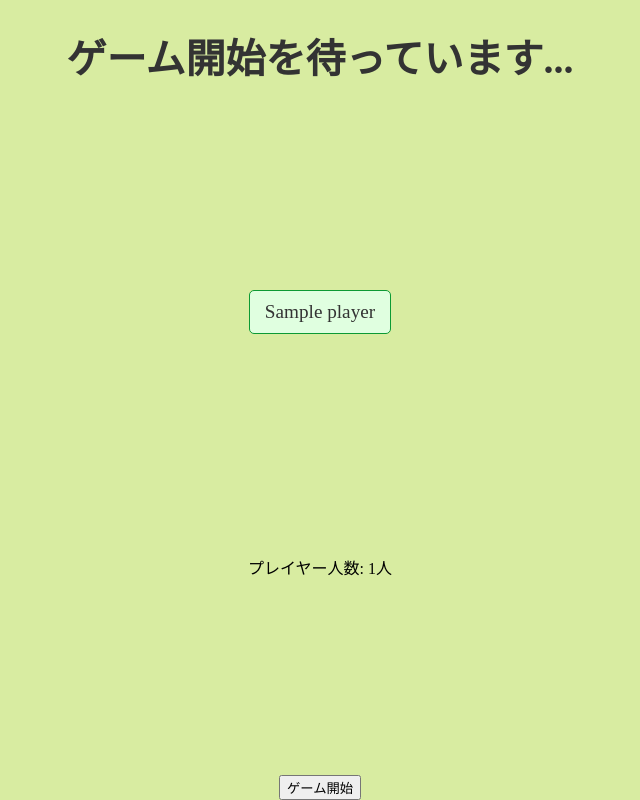
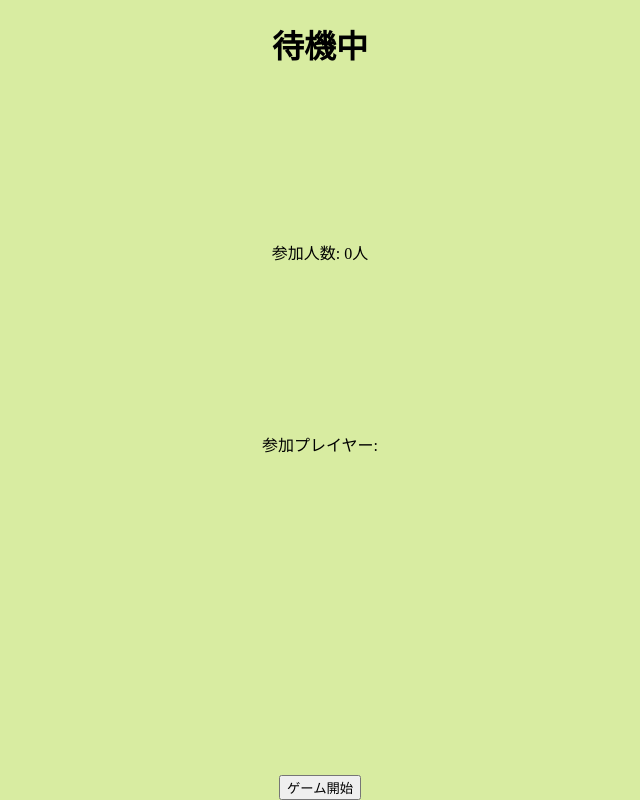
Before and after one commit to hayashichiho/RealtimeBattleGame, a Python web app: template templates/wait.html in a window 1280 px wide. Shown: the whole page, without its empty margins (320-960 px from the left). Run offline with Jinja, Linux system fonts and the light colour scheme; the template is opened without the code that fills it: most values are stand-ins (such as "Sample title", 1, 10 or a date in 2020).

Commit message:
Revert "[add]wait.htmlのデザインを変更"
This reverts commit 370a2efbcf66a9dc366b54734873790210a8bc4d.

```diff
--- a/templates/wait.html
+++ b/templates/wait.html
@@ -8,13 +8,13 @@
 </head>
 
 <body>
-    <h1 class="wait-title">ゲーム開始を待っています...</h1>
-    <div class="player-list">
-        {% for player in players %}
-        <div class="player-name">{{ player }}</div>
-        {% endfor %}
-    </div>
-    <p>プレイヤー人数: <span id="player-count">{{ players|length }}</span>人</p>
+    <h1>待機中</h1>
+    <p>参加人数: <span id="player-count">0</span>人</p>
+    <p>参加プレイヤー:</p>
+    <ul id="player-list">
+        <!-- プレイヤーリストはJavaScriptで動的に追加 -->
+    </ul>
+
     {% if player_name == admin_name %}
     <form id="start-game-form" action="javascript:void(0);" method="post">
         <input type="hidden" name="player_id" value="{{ player_id }}">
```
